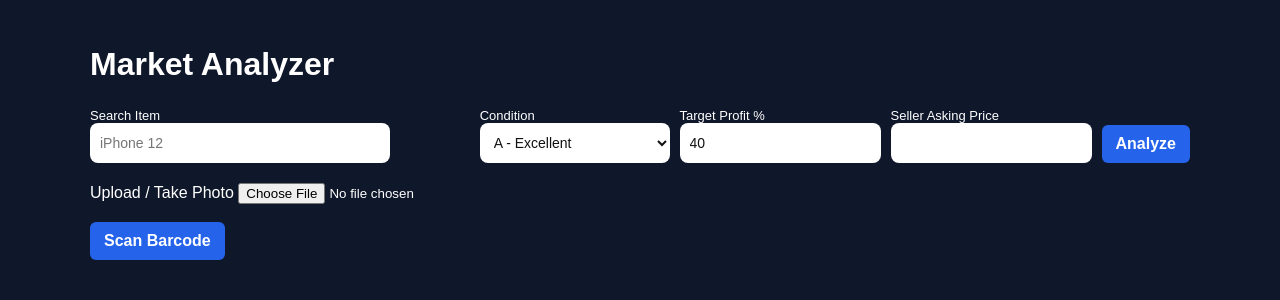
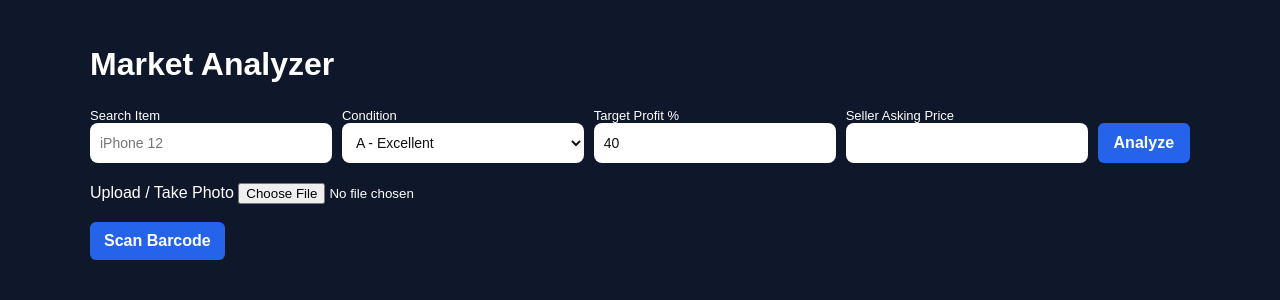
Before and after one commit to donnieclams42-star/clams-resale-engine, a FastAPI app: page /app in a window 1280 px wide. Shown: the part 88-388 px from the top of the page. Run offline with FastAPI, Linux system fonts and the light colour scheme; some libraries are stand-ins or nearby versions.

Commit message:
Analyzer layout fix

```diff
--- a/static/styles.css
+++ b/static/styles.css
@@ -99,14 +99,21 @@ h1{
 margin-bottom:25px;
 }
 
-/* SEARCH / ANALYZER ROW */
+/* ----------------------------- */
+/* ANALYZER ROW (FIXED VERSION) */
+/* ----------------------------- */
 
 .search-bar{
-display:flex;
+display:flex !important;
+flex-wrap:wrap !important;
 gap:10px;
-flex-wrap:wrap;
 margin-bottom:25px;
 align-items:flex-end;
+}
+
+.search-bar .form-group{
+flex:1 1 180px;
+min-width:160px;
 }
 
 .search-bar input,
@@ -117,10 +124,17 @@ border:none;
 font-size:14px;
 background:#ffffff;
 color:#111;
+width:100%;
+box-sizing:border-box;
 }
 
 .search-bar input[type="text"]{
-width:280px;
+min-width:240px;
+}
+
+.search-bar button{
+height:40px;
+padding:0 16px;
 }
 
 /* PRICE GRID */
@@ -254,10 +268,8 @@ font-size:13px;
 padding:18px;
 }
 
-/* FORCE ANALYZER CONTROLS STACK */
-
 .search-bar{
-flex-direction:column;
+flex-direction:column !important;
 align-items:stretch;
 }
 
@@ -268,20 +280,14 @@ font-size:16px;
 padding:12px;
 }
 
-/* BUTTON FULL WIDTH */
-
 .search-bar button{
 width:100%;
 margin-top:5px;
 }
 
-/* STACK PRICE CARDS */
-
 .pricing-grid{
 grid-template-columns:1fr;
 }
-
-/* STACK ADVANCED GRID */
 
 .advanced-grid{
 grid-template-columns:1fr;
@@ -289,9 +295,7 @@ grid-template-columns:1fr;
 
 }
 
-/* ---------------- */
 /* SMALL PHONE FIX */
-/* ---------------- */
 
 @media (max-width:480px){
 
```
